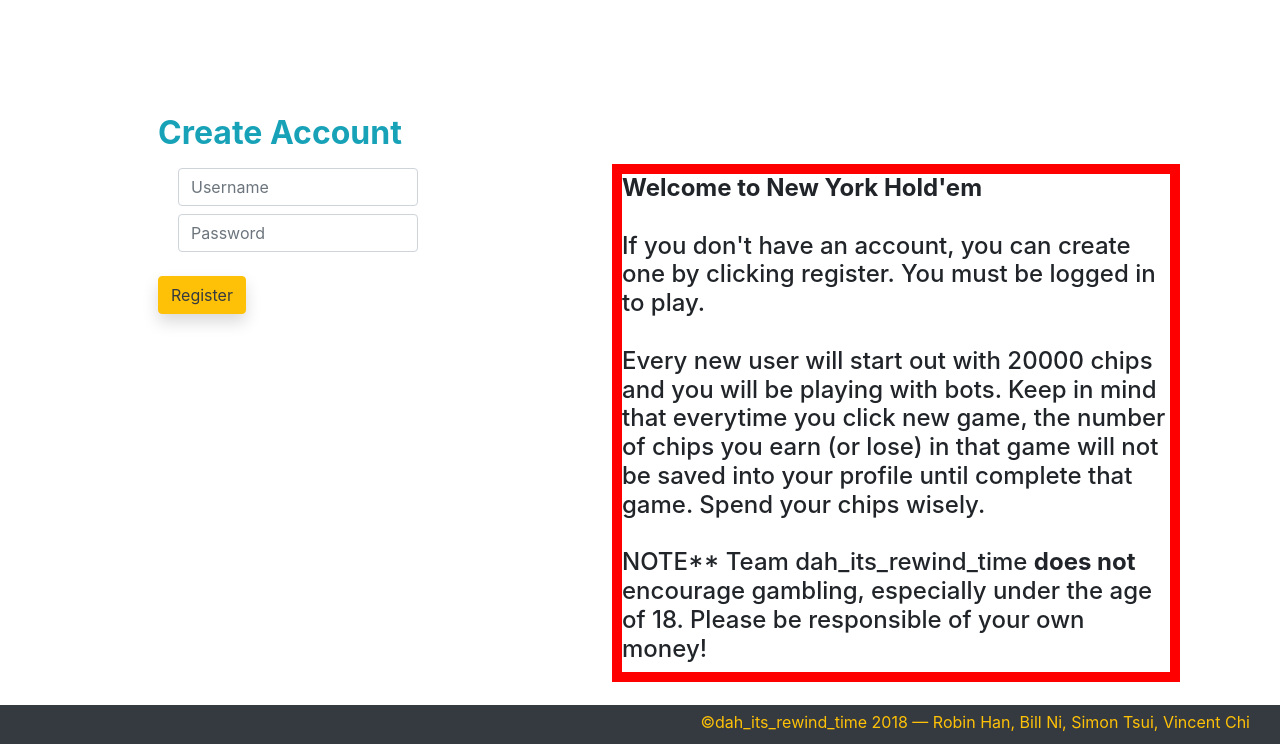
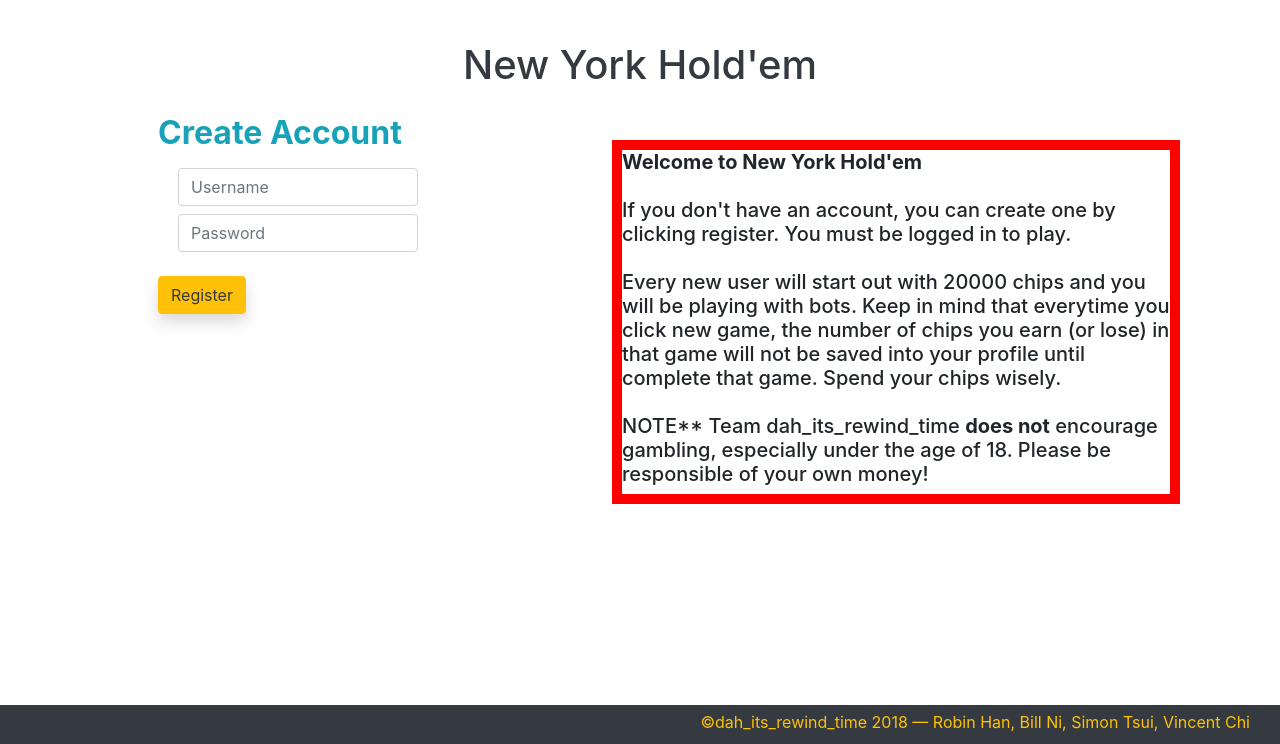
Before and after one commit to bnidevs/dah_its_rewind_time, a Flask app: page /register in a window 1280 px wide. Shown: the part 56-800 px from the top of the page. Run offline with Flask 2, Linux system fonts and the light colour scheme; some libraries are stand-ins or nearby versions.

Commit message:
login and register aesthetics

```diff
--- a/templates/register.html
+++ b/templates/register.html
@@ -4,7 +4,10 @@
 {% block title %} newyorkholdemB {% endblock %}
 
 {% block content %}
-<div class="container">
+  <div class="container">
+  		<br>
+		<a class="text-dark" style="text-decoration: none;"><h1 class="text-center">New York Hold'em</h1></a>
+  </div>
   <div class = "container" style="position: absolute; left: 10%; top: 20%;width: 75%;">
     <div class="col-md-4">
     <form action="/authenticate" method="POST">
@@ -24,8 +27,8 @@
     </form>
     </div>
   </div>
-  	 <div class = "boxed" style="position: absolute; left: 40%; top: 15%;">
-	 	<h4>
+  	 <div class = "boxed" style="position: absolute; left: 40%; top: 12%;">
+	 	<h5>
 	 		<b>Welcome to New York Hold'em</b><br><br>
 	 		If you don't have an account, you can create one by clicking register. You must be logged in
 	 		to play.
@@ -34,7 +37,7 @@
 	 		lose) in that game will not be saved into your profile until complete that game. Spend your chips wisely.
 	 		<br><br>
 	 		NOTE** Team dah_its_rewind_time <b>does not</b> encourage gambling, especially under the age of 18. Please be responsible of your own money!
-	 	</h4>
+	 	</h5>
 	 </div>
 </div>
 {% endblock %}
```
Also changed, not shown: templates/index.html (+6 -5 lines).
